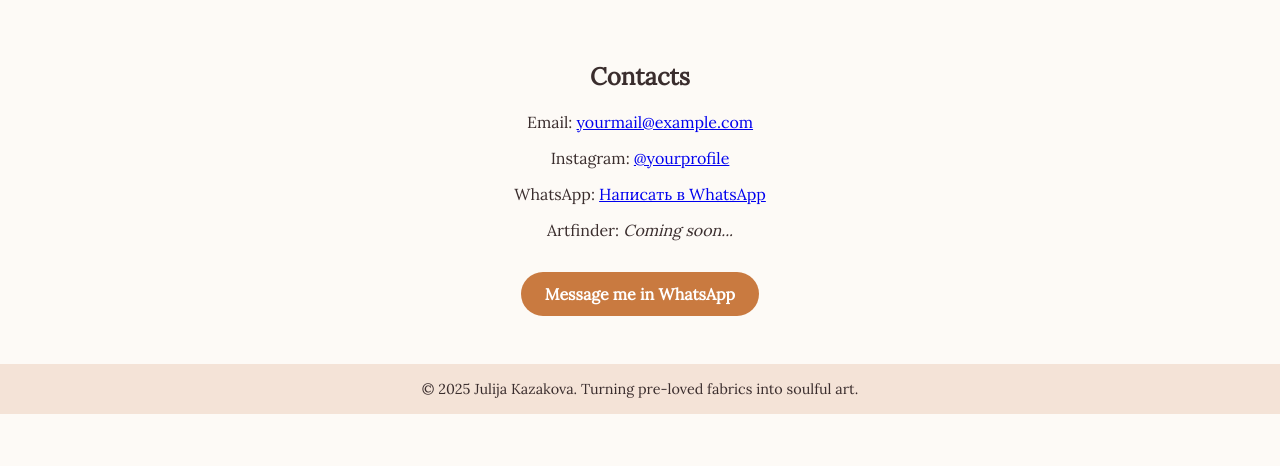
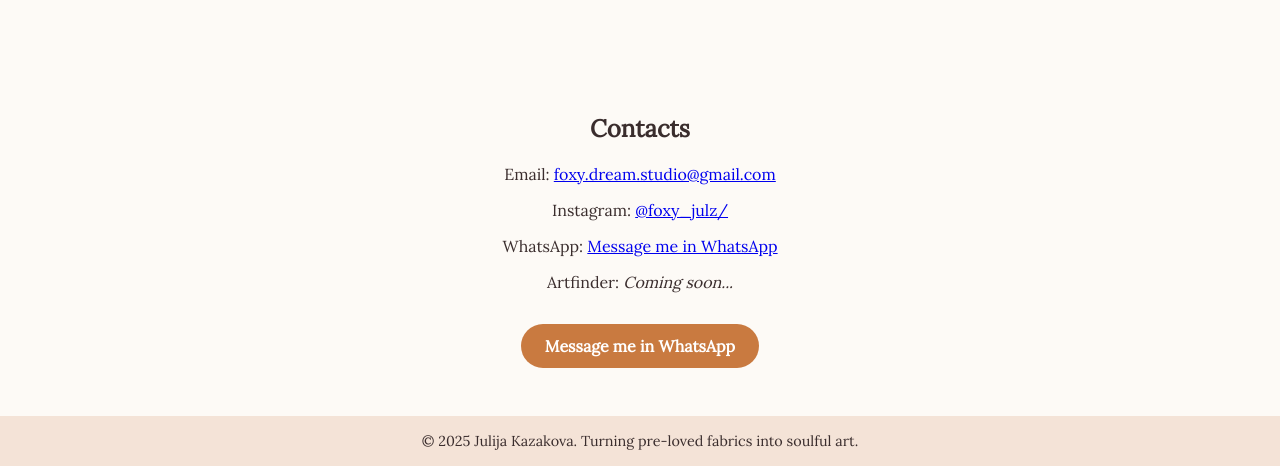
Before and after one commit to foxyjulz/art, a plain HTML site: page index.html in a window 1280 px wide. Shown: the part 1097-1563 px from the top of the page. Before the commit the page ends 1511 px from the top, so only its background shows below. Drawn offline with Linux system fonts and the light colour scheme.

Commit message:
Update index.html

```diff
--- a/index.html
+++ b/index.html
@@ -1,4 +1,4 @@
-<!DOCTYPE html>
+e me<!DOCTYPE html>
 <html lang="eng">
 <head>
   <meta charset="UTF-8">
@@ -79,6 +79,8 @@
 
   <section id="about" class="about">
     <h2>About Me</h2>
+<img src="your-photo.jpg" alt="Julija Kazakova" class="w-48 h-48 mx-auto rounded-full shadow-lg mb-6">
+<p class="max-w-2xl mx-auto text-lg leading-relaxed">
     <p>I was born and raised in Latvia, a land of forests, lakes, and quiet beauty. My path has since taken me across the world — and today I live in Thailand, where colors, scents, and rhythms of life weave into my art.
 
 I am a self-taught artist, creating in mixed media: collage and textured painting. My works grow from fragments of stories — pre-loved fabrics reborn into something new, carrying traces of their past lives. Each piece is both personal and universal: a reminder of the harmony between creativity and sustainability.
@@ -106,9 +108,10 @@ My inspiration comes from many places: the stillness of nature, the movement of
 
   <section id="contacts" class="contact">
     <h2>Contacts</h2>
-    <p>Email: <a href="mailto:yourmail@example.com">yourmail@example.com</a></p>
-    <p>Instagram: <a href="https://instagram.com/yourprofile" target="_blank">@yourprofile</a></p>
-    <p>WhatsApp: <a href="https://wa.me/yourphonenumber" target="_blank">Написать в WhatsApp</a></p>
+    <p>Email: <a href="mailto:yourmail@example.com">foxy.dream.studio@gmail.com
+</a></p>
+    <p>Instagram: <a href="https://instagram.com/yourprofile" target="_blank">@foxy_julz/</a></p>
+    <p>WhatsApp: <a href="https://wa.me/+37126755250" target="_blank">Message me in WhatsApp</a></p>
     <p>Artfinder: <em>Coming soon...</em></p>
     <a href="https://wa.me/yourphonenumber" class="btn" target="_blank">Message me in WhatsApp</a>
   </section>
```
